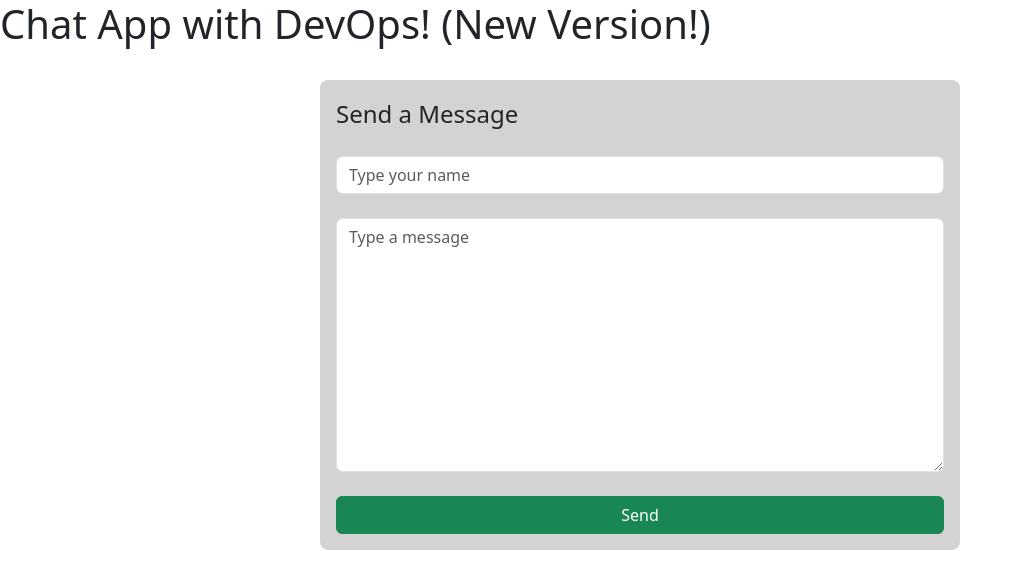
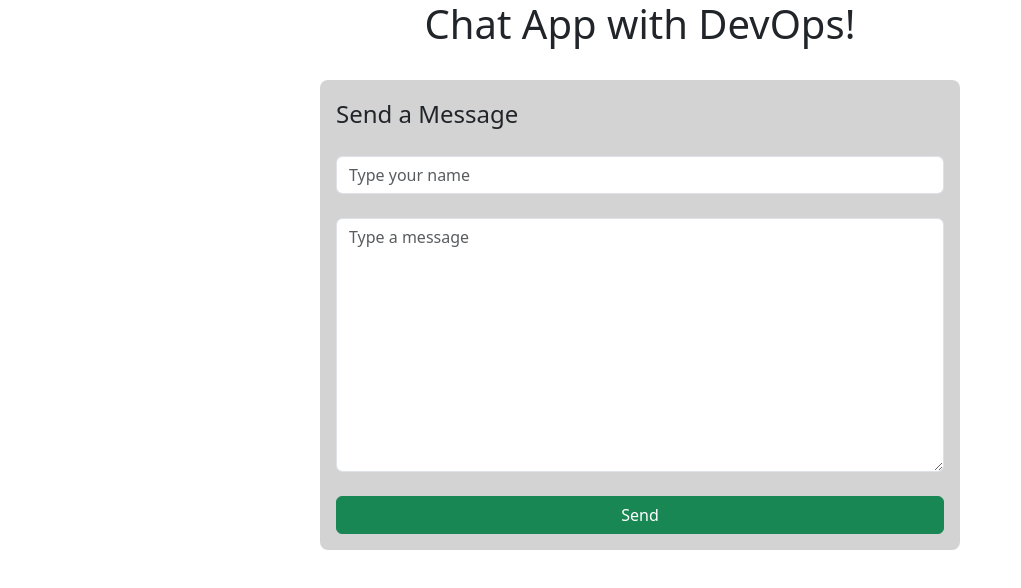
Before and after one commit to KaueSabinoSRV17/ezops-test-kaue-sabino, a website: page src/index.html in a window 1280 px wide. Shown: the whole page, without its empty margins (0-1021 px from the left). Drawn offline with nearby package versions, Linux system fonts and the light colour scheme; no server answers.

Commit message:
feat: title on the middle

```diff
--- a/src/index.html
+++ b/src/index.html
@@ -18,7 +18,7 @@
 
 <body>
 
-    <h1>Chat App with DevOps! (New Version!)</h1>
+    <h1>Chat App with DevOps!</h1>
 
     <section id="messages">
     </section>
--- a/src/styles.css
+++ b/src/styles.css
@@ -1,6 +1,10 @@
 * {
     margin: 0;
     padding: 0;
+}
+
+h1 {
+    text-align: center;
 }
 
 div#form {
```
